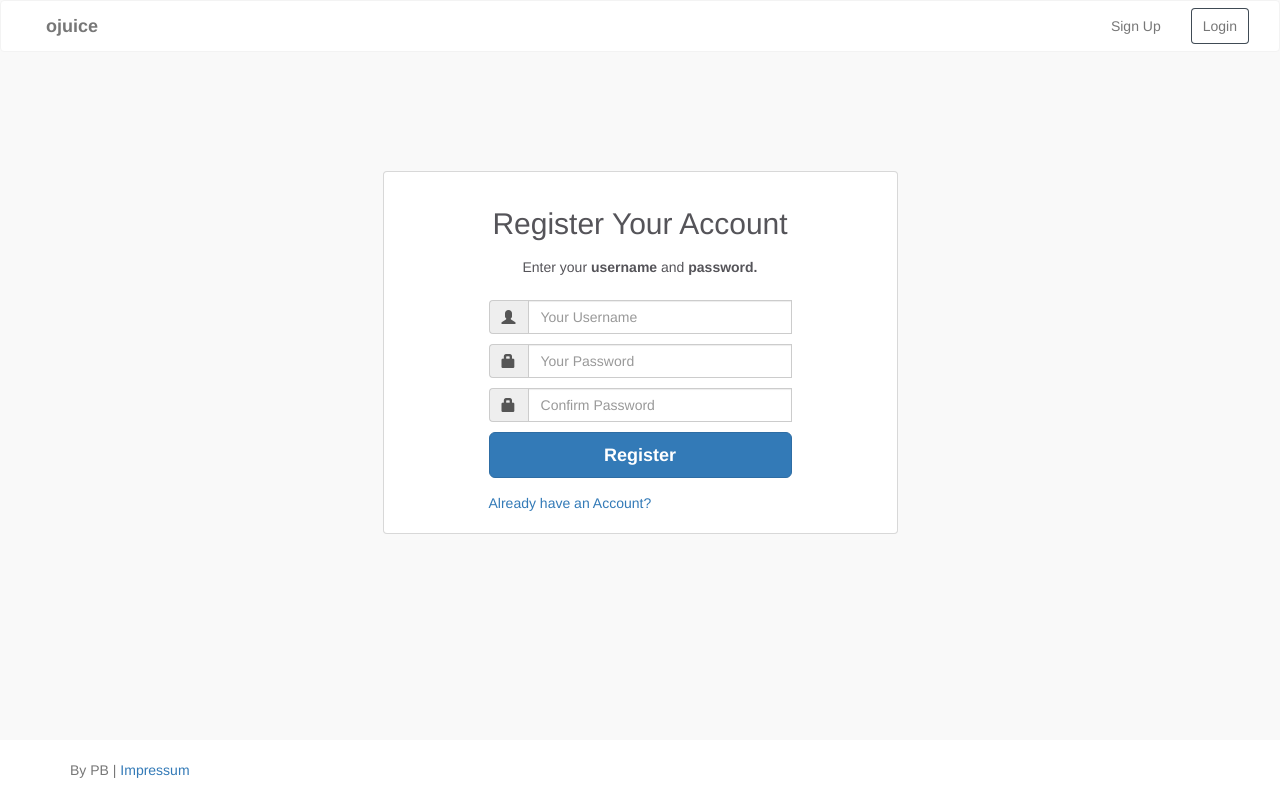
After one commit to paulbellmann/ojuice, a Django app: page /accounts/register/ in a window 1280 px wide. The commit adds this page. Run offline with Django 3.2, Linux system fonts and the light colour scheme; some libraries are stand-ins or nearby versions.

Commit message:
+ add register function

```diff
--- a/accounts/urls.py
+++ b/accounts/urls.py
@@ -3,6 +3,7 @@ from django.conf.urls import url
 from . import views
 
 urlpatterns = [
+    url(r'^register/', views.register, name='register'),
     url(r'^login/', views.log_in, name='login'),
     url(r'^logon/', views.log_on, name='logon'),
     url(r'^logout/', views.log_out, name='logout'),
--- a/accounts/views.py
+++ b/accounts/views.py
@@ -5,6 +5,46 @@ from django.shortcuts import render, redirect
 from django.contrib import messages
 from django.contrib.auth import authenticate, login, logout
 from django.contrib.auth.decorators import login_required
+from django.contrib.auth.models import User
+
+from blog.models import Todo
+
+def register(request):
+    if request.method == 'POST':
+        if User.objects.filter(username=request.POST['username']).exists():
+            print 'user already exists'
+            messages.add_message(request, messages.WARNING, "Username is already in use.")
+            return redirect('register')
+        user = User.objects.create_user(
+            request.POST['username'],
+            None,
+            request.POST['password']
+            )
+        todo = Todo.objects.create(
+            title ='Add Todo', body ='Try either Add new or quick todo',
+            owner = user
+        )
+        todo = Todo.objects.create(
+            title ='Share', body ='Tell your friends about ojuice!',
+            owner = user
+        )
+        user = authenticate(
+            request,
+            username=request.POST['username'],
+            password=request.POST['password']
+        )
+        login(request, user)
+        messages.add_message(request, messages.SUCCESS, "Your Account got created.")
+        return redirect('index')
+    else:
+        if not request.user.is_authenticated:
+            context = {
+                'title': 'Register'
+            }
+            return render(request, 'register.html', context)
+        else:
+            messages.add_message(request, messages.WARNING, "First you need to log out.")
+            return redirect('index')
 
 def log_in(request):
     context = {
--- a/static/css/style.css
+++ b/static/css/style.css
@@ -114,6 +114,10 @@ li.ui-state-default:last-child{
     font-weight: 600;
     color: #606060;
 }
+.errorTxtContainer{
+    padding: 0px 0px 10px 1px;
+    color: #a94442;
+}
 
 @media screen and (max-width: 1024px) {
     .logform, #message_login{
--- a/templates/base.html
+++ b/templates/base.html
@@ -13,6 +13,7 @@
         <!-- JQUERY -->
         <script src='https://code.jquery.com/jquery-2.2.4.min.js' integrity='sha256-BbhdlvQf/xTY9gja0Dq3HiwQF8LaCRTXxZKRutelT44=' crossorigin='anonymous'></script>
         <script type="text/javascript" src="//cdnjs.cloudflare.com/ajax/libs/jqueryui/1.10.4/jquery-ui.min.js"></script>
+        <script src="https://cdn.jsdelivr.net/jquery.validation/1.16.0/jquery.validate.js"></script>
         <!-- Latest compiled and minified JavaScript -->
         <script src='https://maxcdn.bootstrapcdn.com/bootstrap/3.3.7/js/bootstrap.min.js' integrity='sha384-Tc5IQib027qvyjSMfHjOMaLkfuWVxZxUPnCJA7l2mCWNIpG9mGCD8wGNIcPD7Txa' crossorigin='anonymous'></script>
         <link rel="stylesheet" href="{% static 'css/style.css' %}" />
--- a/templates/partials/header.html
+++ b/templates/partials/header.html
@@ -35,7 +35,7 @@
             {% endif %}
             <ul class="nav navbar-nav navbar-right">
                 {% if not user.is_authenticated %}
-                <li><a href="#"><span>Sign Up</span></a></li>
+                <li><a href="{% url 'register' %}"><span>Sign Up</span></a></li>
                 <li><a href="{% url 'login' %}"><span class="navbar_button">Login</span></a></li>
                 {% else %}
                 <li class="dropdown">
--- /dev/null
+++ b/templates/register.html
@@ -0,0 +1,112 @@
+{% extends 'base.html' %}
+
+{% block title %}
+    {{ title }}
+{% endblock title %}
+
+{% block content %}
+<div class="container outer_wrap">
+    <div class="row">
+        <div class="col-md-12">
+
+            <div class="logform">
+                <h2 class="login_first">Register Your Account</h2>
+                <!-- <h5 class="login_second">secondary text</h5> -->
+                <h5 class="login_third">Enter your <b>username</b> and <b>password.</b></h5>
+                <form action="" method="POST" id="register_form"> {% csrf_token %}
+                    <div class="input-group">
+                        <span class="input-group-addon" id="basic-addon1">
+                      <span class="glyphicon glyphicon-user" aria-hidden="true"></span>
+                        </span>
+                        <input name="username" id="username" type="text" class="form-control" placeholder="Your Username" aria-describedby="basic-addon1">
+                    </div>
+                        <div class="errorTxtContainer"></div>
+
+                    <div class="input-group">
+                        <span class="input-group-addon" id="basic-addon1">
+                      <span class="glyphicon glyphicon-lock" aria-hidden="true"></span>
+                        </span>
+                        <input id="password" name="password" type="password" class="form-control" placeholder="Your Password" aria-describedby="basic-addon1">
+                    </div>
+                        <div class="errorTxtContainer"></div>
+
+                    <div class="input-group">
+                        <span class="input-group-addon" id="basic-addon1">
+                      <span class="glyphicon glyphicon-lock" aria-hidden="true"></span>
+                        </span>
+                        <input name="confirm_password" id="confirm_password" type="password" class="form-control" placeholder="Confirm Password" aria-describedby="basic-addon1">
+                    </div>
+                        <div class="errorTxtContainer"></div>
+
+                    <button id="subb" class="btn btn-primary btn-lg go_button" style="font-weight: 600;">Register</button>
+                </form>
+                <div class="last">
+                    <!-- <label class="pull-left"><input type="checkbox">&nbsp;Keep me signed in</label> -->
+                    <a class="pull-left" href="{% url 'login' %}">Already have an Account?</a>
+                </div>
+            </div>
+        </div>
+    </div>
+    {% if messages %}
+        <div class="row">
+        <div class="col-md-12">
+        <div id="message_login">
+            {% for message in messages %}
+            <div class="alert alert-{{ message.tags }} alert-dismissible" role="alert">
+                <button type="button" class="close" data-dismiss="alert" aria-label="Close"><span aria-hidden="true">&times;</span></button>
+                <strong>{{message.tags|capfirst}}! </strong>{{ message }}
+            </div>
+            {% endfor %}
+        </div>
+        </div>
+        </div>
+    {% endif %}
+
+    <div class="alert alert-info fade out" id="bsalert">
+      <a href="#" class="close" data-dismiss="alert" aria-label="close">&times;</a>
+      <strong>Info!</strong> This alert box could indicate a neutral informative or action
+    </div>
+</div>
+
+<script>
+   $( "#register_form" ).validate({
+      errorPlacement: function(error, element) {
+        error.appendTo( element.parent("div").next("div") );
+        },
+     rules: {
+       username: {
+         required: true,
+         minlength: 4
+       },
+       password: {
+         required: true,
+         minlength: 6
+       },
+       confirm_password: {
+         required: true,
+         minlength: 6,
+         equalTo: "#password"
+       }
+     }
+   });
+
+
+    function toggleAlert(){
+        $(".alert").toggleClass('in out');
+        return false; // Keep close.bs.alert event from removing from DOM
+    }
+
+    // $( "#subb" ).click(function() {
+    //     if (form.valid()) {
+    //         console.log('valid');
+    //         if ($("#password") == $("#confirm_password") ) {
+    //             // $("#register_form").submit();
+    //         } else {
+    //             toggleAlert()
+    //         }
+    //     } else {
+    //         console.log('not valid');
+    //     }
+    // });
+</script>
+{% endblock content %}
```
